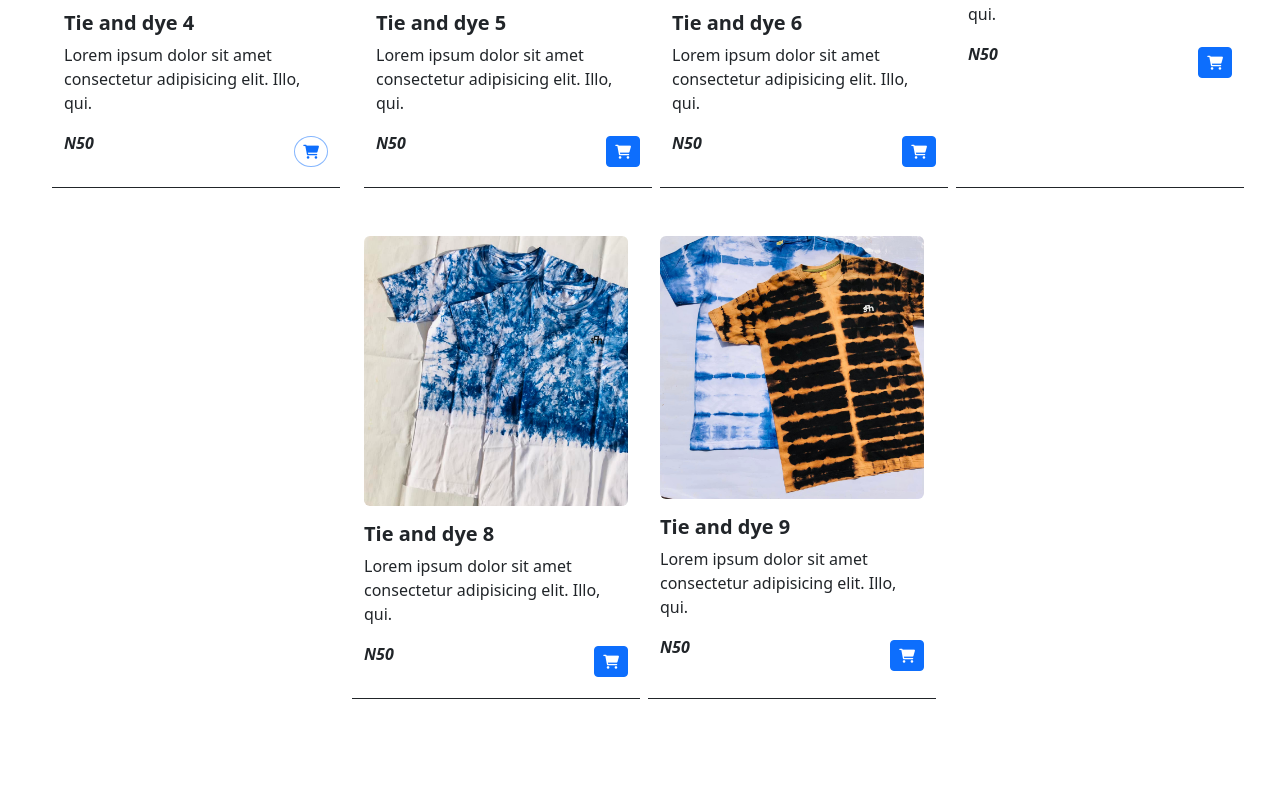
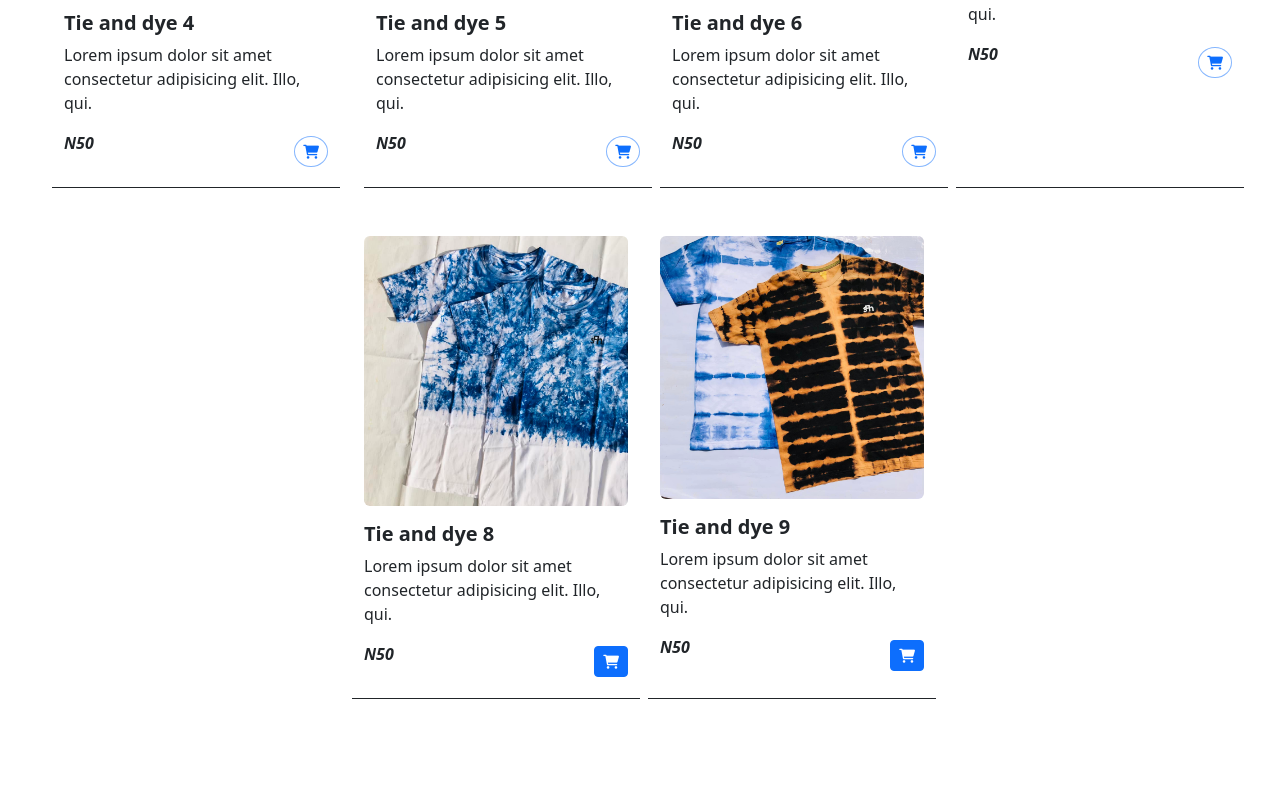
Before and after one commit to Nathaniyell/Fashion-Hub, a plain HTML site: page index.html in a window 1280 px wide. Shown: the part 1699-2491 px from the top of the page. Drawn offline with nearby package versions, Linux system fonts and the light colour scheme.

Commit message:
update index.html

```diff
--- a/index.html
+++ b/index.html
@@ -168,8 +168,7 @@
 
                     <div class="card-body d-flex justify-content-between align-items-center w-100 mt-3">
                         <p class="fst-italic fw-bold">N<span id="clothPrice">50</span></p>
-
-                        <button id="addToCart" class="btn-primary btn-sm btn border-none"><i class="fa-solid fa-cart-shopping"></i></button>
+                        <button id="addToCart" class=" btn-sm btn border-primary rounded-circle border-opacity-50 text-primary"><i class="fa-solid fa-cart-shopping"></i></button>
 
                     </div>
                 </div>
@@ -183,8 +182,7 @@
 
                     <div class="card-body d-flex justify-content-between align-items-center w-100 mt-3">
                         <p class="fst-italic fw-bold">N<span id="clothPrice">50</span></p>
-
-                        <button id="addToCart" class="btn-primary btn-sm btn border-none"><i class="fa-solid fa-cart-shopping"></i></button>
+                        <button id="addToCart" class=" btn-sm btn border-primary rounded-circle border-opacity-50 text-primary"><i class="fa-solid fa-cart-shopping"></i></button>
 
                     </div>
                 </div>
@@ -199,8 +197,7 @@
                     <div class="card-body d-flex justify-content-between align-items-center w-100 mt-3">
                         <p class="fst-italic fw-bold">N<span id="clothPrice">50</span></p>
 
-                        <button id="addToCart" class="btn-primary btn-sm btn border-none"><i class="fa-solid fa-cart-shopping"></i></button>
-
+                        <button id="addToCart" class=" btn-sm btn border-primary rounded-circle border-opacity-50 text-primary"><i class="fa-solid fa-cart-shopping"></i></button>
                     </div>
                 </div>
 
```
